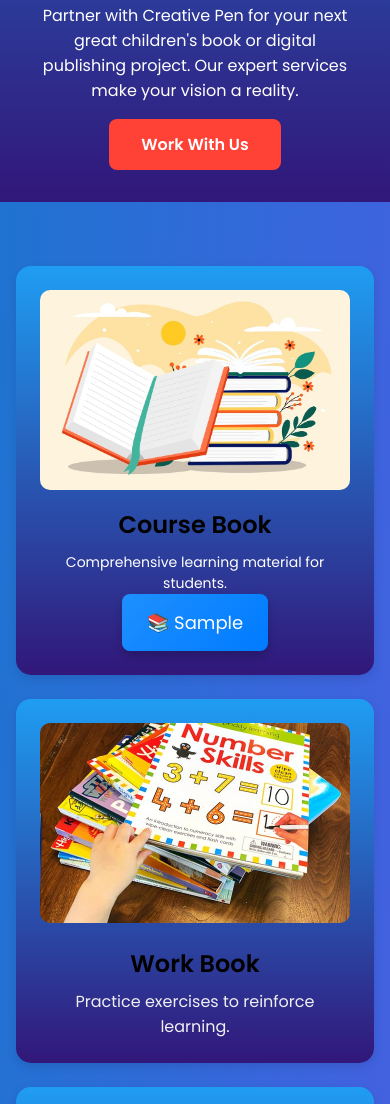
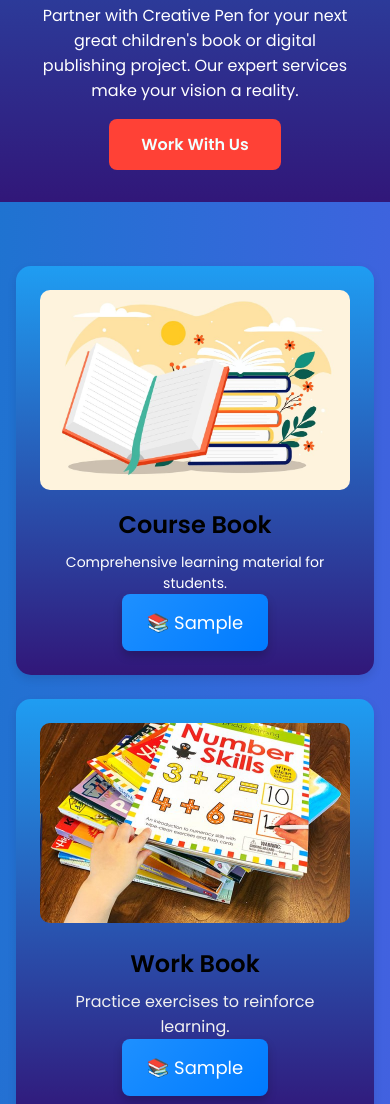
Before and after one commit to nandiniraygithub/creative_pen_final, a plain HTML site: page index.html in a window 390 px wide. Shown: the part 567-1671 px from the top of the page. Drawn offline with nearby package versions, Linux system fonts and the light colour scheme.

Commit message:
added whatsapp link

```diff
--- a/index.html
+++ b/index.html
@@ -34,13 +34,26 @@
     <div class="hero-text">
       <h1>Unleash Creativity with Book Publishing & Design Services</h1>
       <p>Partner with Creative Pen for your next great children's book or digital publishing project. Our expert services make your vision a reality.</p>
-      <button >Work With Us</button>
+      <button ><a style="text-decoration: none; color: azure;" href="https://wa.me/918383949540">Work With Us</a></button>
     </div>
     <div class="animation-box"><div>
 
   </section>
 
   <section id="services" class="sections">
+    <div id="menu-popup" class="popup">
+      <div class="popup-content">
+          <span class="close-btn" onclick="closeMenuPopup()">✖</span>
+          <h2>Sample of Books</h2>
+          <ul class="course-list">
+              <li onclick="window.open('./Samples/Mathematics/Math 3-28-41.pdf', '_blank')">📚 Maths</li>
+              <li onclick="window.open('./Samples/GK&Reasoning/Gk-1(Aquatic Animal).pdf', '_blank')">📚 GK</li>
+              <li onclick="window.open('./Samples/Sanskrit work/Adobe Scan May 15, 2024.pdf', '_blank')">📚 Sanskrit</li>
+              <li onclick="window.open('./Samples/Hindi/Hindi Class 5.pdf', '_blank')">📚 Hindi</li>
+          </ul>
+      </div>
+  </div>
+
     <div class="services-grid">
       <div id="course-book" class="service-box">
 
@@ -49,50 +62,41 @@
       <p style="font-size: 14px; color: #ffffff;">Comprehensive learning material for students.</p>
       <button class="menu-btn" onclick="openMenuPopup()">📚 Sample</button>
 
-      <!-- First Pop-up: Course List -->
-      <div id="menu-popup" class="popup">
-          <div class="popup-content">
-              <span class="close-btn" onclick="closeMenuPopup()">✖</span>
-              <h2>Sample of Books</h2>
-              <ul class="course-list">
-                  <li onclick="window.open('./Samples/Mathematics/Math 3-28-41.pdf', '_blank')">📚 Maths</li>
-                  <li onclick="window.open('./Samples/GK&Reasoning/Gk-1(Aquatic Animal).pdf', '_blank')">📚 GK</li>
-                  <li onclick="window.open('./Samples/Sanskrit work/Adobe Scan May 15, 2024.pdf', '_blank')">📚 Sanskrit</li>
-                  <li onclick="window.open('./Samples/Hindi/Hindi Class 5.pdf', '_blank')">📚 Hindi</li>
-              </ul>
-          </div>
-      </div>
-
   </div>
 
     <div class="service-box">
         <img src="./assest/workbook.jpg" alt="Workbook">
         <button style="background: transparent; border: none;"><h3>Work Book</h3></button>
         <p>Practice exercises to reinforce learning.</p>
+        <button class="menu-btn" onclick="openMenuPopup()">📚 Sample</button>
     </div>
 
     <div class="service-box">
         <img src="./assest/TestGenrator.png" alt="Test Generator">
         <h3>Test Generator</h3>
         <p>Create customized tests and quizzes.</p>
+        <button class="menu-btn" onclick="openMenuPopup()">📚 Sample</button>
     </div>
 
     <div class="service-box">
         <img src="./assest/LessonPlan.png" alt="Lesson Plan">
         <h3>Lesson Plan</h3>
         <p>Structured guides for effective teaching.</p>
+        <button class="menu-btn" onclick="openMenuPopup()">📚 Sample</button>
     </div>
 
     <div class="service-box">
         <img src="./assest/app.png" alt="Apps">
         <h3>Apps</h3>
         <p>Interactive tools for enhanced learning.</p>
+        <button class="menu-btn" onclick="openMenuPopup()">📚 Sample</button>
     </div>
 
     <div class="service-box">
         <img src="./assest/design.png" alt="Designing">
         <h3>Designing</h3>
         <p>Creative and educational content creation.</p>
+        <button class="menu-btn" onclick="openMenuPopup()">📚 Sample</button>
     </div>
 </div>
 
--- a/style.css
+++ b/style.css
@@ -775,6 +775,7 @@
 
     .service-box {
       padding: 1.5rem;
+      position: relative;
     }
 
     .animation-box {
```
